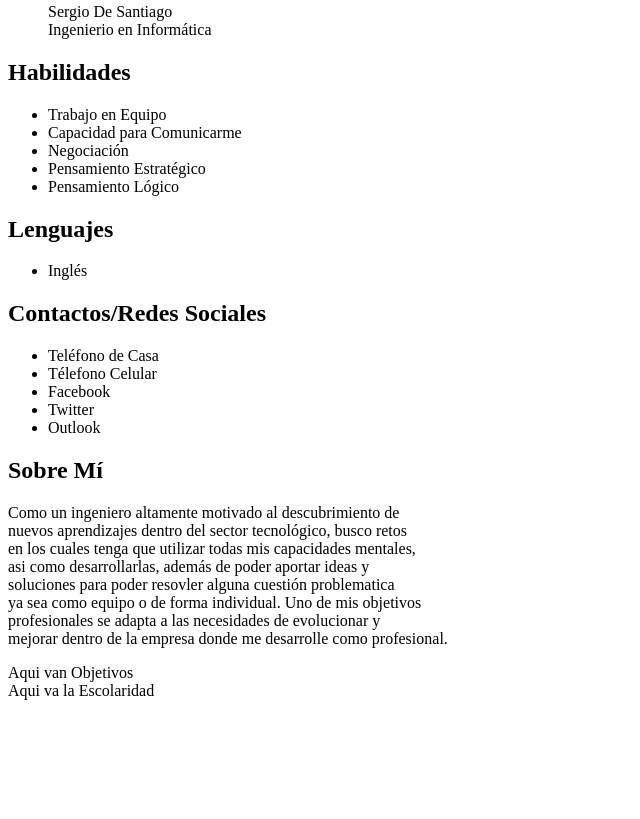
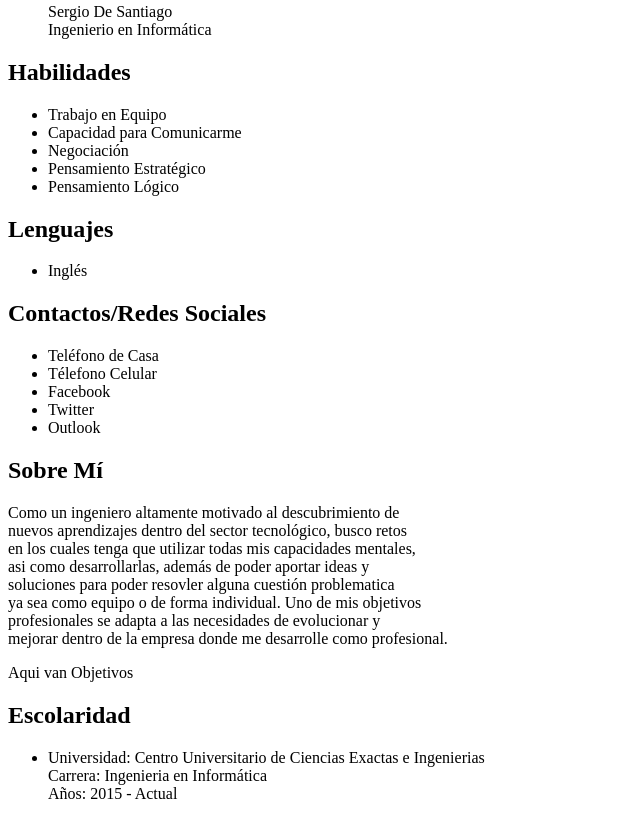
Before and after one commit to checochago/my-CV, a plain HTML site: page index.html in a window 1280 px wide. Shown: the part 1028-1847 px from the top of the page, without its empty margins (0-640 px from the left). Before the commit the page ends 1736 px from the top, so only its background shows below. Drawn offline with Linux system fonts and the light colour scheme.

Commit message:
Agregar Esoclaridad con sus respectivos datos

```diff
--- a/index.html
+++ b/index.html
@@ -61,7 +61,14 @@
         Aqui van Objetivos
       </section>
       <section>
-        Aqui va la Escolaridad
+        <h2>Escolaridad</h2>
+        <ul>
+          <li>
+            <span>Universidad: Centro Universitario de Ciencias Exactas e Ingenierias </span> <br>
+            <span>Carrera: Ingenieria en Informática </span> <br>
+            <span>Años: 2015 - Actual </span>
+          </li>
+        </ul>
       </section>
     </main>
   </body>
```
